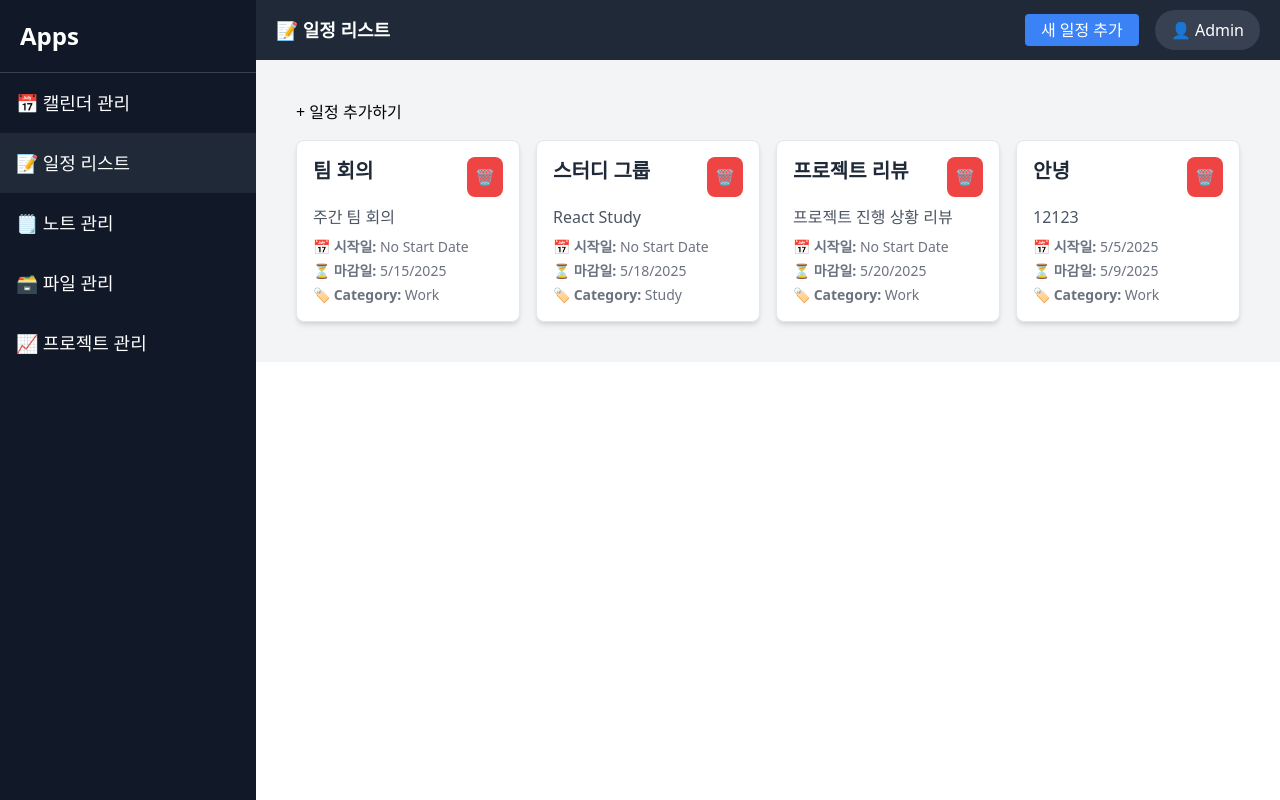
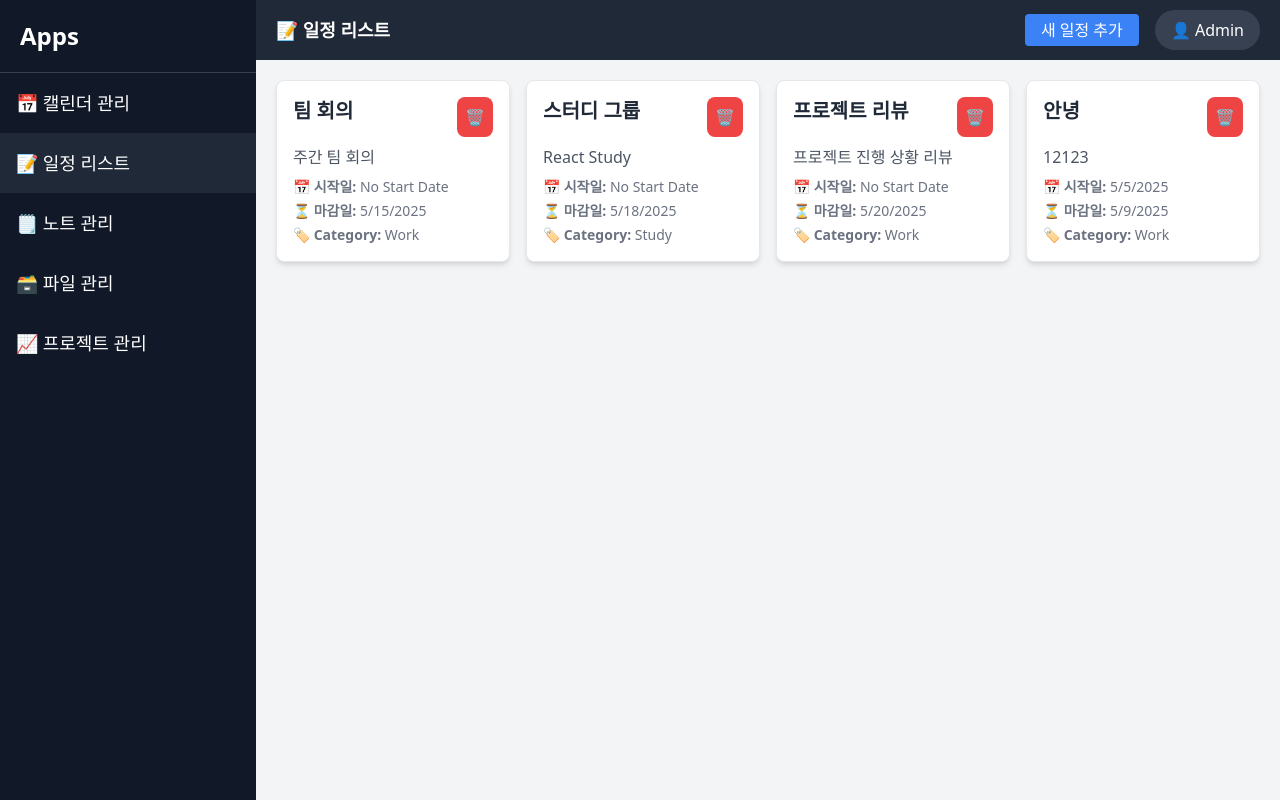
Before and after one commit to Yirgacheffe-Cho/recoil, a React (Create React App) app: page /schedules in a window 1280 px wide. Built offline with nearby package versions, Linux system fonts and the light colour scheme; data requests are answered from the project's data file.

Commit message:
feat: 캘린더 레이아웃 수정
캘린더 레이아웃 수정 탑바 일정 추가 연결

```diff
--- a/src/layout/LayoutStructure.tsx
+++ b/src/layout/LayoutStructure.tsx
@@ -24,7 +24,7 @@ const LayoutStructure = () => {
             <TopBar />
 
             {/* 📌 페이지 전환 영역 */}
-            <div className="p-5 overflow-auto bg-gray-100">
+            <div className="flex-1 bg-gray-100 overflow-hidden">
               <Routes>
                 <Route path="/" element={<Navigate to="/calendar" />} />
                 <Route path="/calendar" element={<CalendarPage />} />
--- a/src/layout/TopBar.tsx
+++ b/src/layout/TopBar.tsx
@@ -1,10 +1,18 @@
 import React from 'react';
 import { useLocation } from 'react-router-dom';
-
+import { useRecoilValue, useSetRecoilState } from 'recoil';
+import {
+  modalState,
+  ModalState,
+  selectedItemState,
+} from '../atoms/controlAtom';
 const TopBar = () => {
   // 📌 현재 경로를 추적하기 위해 useLocation 사용
   const location = useLocation();
-
+  const setModal = useSetRecoilState(modalState);
+  const handleAdd = () => {
+    setModal(ModalState.CREATE);
+  };
   // 🔍 현재 위치에 따라 타이틀을 설정
   const getTitle = () => {
     switch (location.pathname) {
@@ -27,7 +35,10 @@ const TopBar = () => {
     <div className="h-14 min-h-[60px] bg-gray-800 text-white flex items-center justify-between px-5">
       <div className="text-lg font-bold">{getTitle()}</div>
       <div className="flex items-center gap-4">
-        <button className="bg-blue-500 hover:bg-blue-600 text-white px-4 py-1 rounded">
+        <button
+          className="bg-blue-500 hover:bg-blue-600 text-white px-4 py-1 rounded"
+          onClick={handleAdd}
+        >
           새 일정 추가
         </button>
         <div className="bg-gray-700 px-4 py-2 rounded-full">👤 Admin</div>
--- a/src/pages/CalendarPage.tsx
+++ b/src/pages/CalendarPage.tsx
@@ -48,6 +48,8 @@ const CalendarPage = () => {
           end: 'dayGridMonth,dayGridWeek,dayGridDay',
         }}
         eventClick={handleEventClick}
+        height="100%" // 🔥 화면 높이에 딱 맞추기
+        contentHeight="auto" // 🔥 오버플로우 없게 설정
       />
     </div>
   );
--- a/src/pages/SchedulePage.tsx
+++ b/src/pages/SchedulePage.tsx
@@ -26,10 +26,6 @@ export default function SchedulePage() {
     loadSchedules();
   }, [reload]);
 
-  const handleAdd = () => {
-    setModal(ModalState.CREATE);
-  };
-
   const handleRefresh = () => {
     setReload(!reload); // 다시 로딩 트리거
   };
@@ -41,9 +37,6 @@ export default function SchedulePage() {
   return (
     <Suspense fallback={<Loading />}>
       <div className="p-5">
-        <button onClick={handleAdd} className="btn mb-4">
-          + 일정 추가하기
-        </button>
         <ScheduleList />
         {modal !== ModalState.NONE && (
           <ScheduleModal
```
